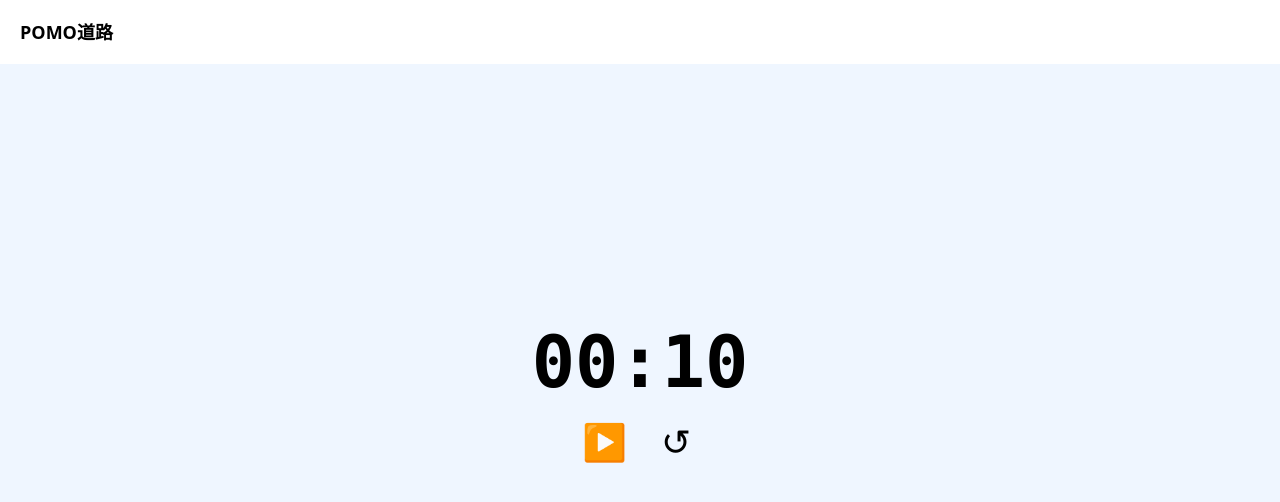
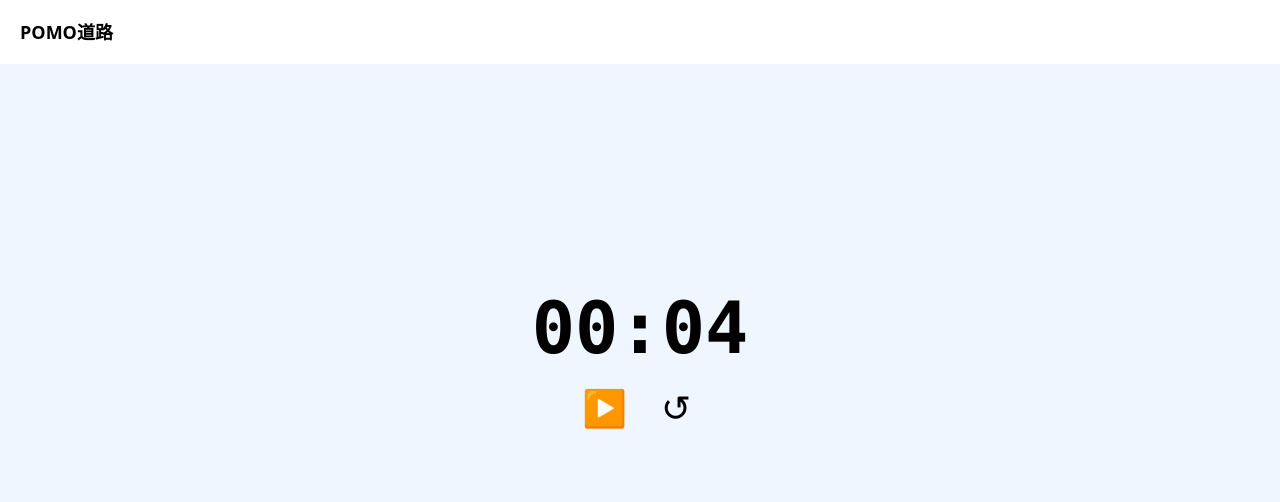
Before and after one commit to bigdragon0610/pomodoro-sanpo, a React (Create React App) app: page / in a window 1280 px wide. Shown: the top 502 px of the page. Built offline with nearby package versions, Linux system fonts and the light colour scheme.

Commit message:
タイマーが止まらないバグを修正

```diff
--- a/src/App.tsx
+++ b/src/App.tsx
@@ -1,6 +1,6 @@
-import { useEffect, useRef, useState } from 'react'
+import { useCallback, useEffect, useRef, useState } from 'react'
 
-const POMODORO_TIME = 10
+const POMODORO_TIME = 4
 const MAX_DISTANCE = 50
 
 const calculateDistance = (
@@ -48,56 +48,53 @@ const formatTime = (time: number) => {
 
 function App() {
   const positionRef = useRef<GeolocationPosition | null>(null)
+  const distanceRef = useRef(0)
   const [distance, setDistance] = useState(0)
   const [isWalking, setIsWalking] = useState(false)
+  const intervalRef = useRef<NodeJS.Timeout>()
+
   const [isRunning, setIsRunning] = useState(false)
   const timerRef = useRef<NodeJS.Timeout | null>(null)
+  const secondsRef = useRef(POMODORO_TIME)
   const [seconds, setSeconds] = useState(POMODORO_TIME)
 
-  const countDown = () => {
-    if (seconds === 1) {
+  const stopTimer = useCallback(() => {
+    setIsRunning(false)
+    if (timerRef.current) {
+      clearInterval(timerRef.current)
+    }
+  }, [])
+
+  const countDown = useCallback(() => {
+    if (secondsRef.current <= 0) {
       setSeconds(0)
       stopTimer()
       setIsRunning(false)
       setIsWalking(true)
       return
     }
-    setSeconds((prev) => prev - 1)
-  }
+    secondsRef.current -= 1
+    setSeconds(secondsRef.current)
+  }, [stopTimer])
 
-  const startTimer = () => {
+  const startTimer = useCallback(() => {
+    distanceRef.current = 0
+    setDistance(0)
     setIsWalking(false)
     setIsRunning(true)
     timerRef.current = setInterval(countDown, 1000)
-  }
+  }, [countDown])
 
-  const stopTimer = () => {
+  const resetTimer = useCallback(() => {
     setIsRunning(false)
-    if (timerRef.current) {
-      clearInterval(timerRef.current)
-    }
-  }
-
-  const resetTimer = () => {
-    setIsRunning(false)
+    secondsRef.current = POMODORO_TIME
     setSeconds(POMODORO_TIME)
     if (timerRef.current) {
       clearInterval(timerRef.current)
     }
-  }
+  }, [])
 
-  useEffect(() => {
-    if (!isWalking) {
-      return
-    }
-    const updateDistance = () => {
-      if (distance >= MAX_DISTANCE) {
-        alert('散歩お疲れ様です！')
-        setIsWalking(false)
-        setDistance(0)
-        setSeconds(POMODORO_TIME)
-        return
-      }
+  const updateDistance = useCallback(() => {
     navigator.geolocation.getCurrentPosition((newPosition) => {
       if (positionRef.current) {
         const dif = Math.floor(
@@ -106,35 +103,42 @@ function App() {
             newPosition.coords.latitude,
             positionRef.current.coords.longitude,
             newPosition.coords.longitude
-            )
+          ) + 10
         )
         if (dif >= 10) {
-            setDistance((prev) => {
-              if (prev + dif >= MAX_DISTANCE) {
-                return MAX_DISTANCE
+          distanceRef.current += dif
+          if (distanceRef.current >= MAX_DISTANCE) {
+            distanceRef.current = MAX_DISTANCE
           }
-              return prev + dif
-            })
+          setDistance(distanceRef.current)
         }
       }
       positionRef.current = newPosition
-        console.log(positionRef.current)
     })
+  }, [])
+
+  useEffect(() => {
+    if (distance === MAX_DISTANCE) {
+      clearInterval(intervalRef.current)
+      setIsWalking(false)
+      resetTimer()
+      return
     }
-    const interval = setInterval(updateDistance, 5000)
+  }, [resetTimer, distance])
 
-    return () => {
-      clearInterval(interval)
+  useEffect(() => {
+    if (!isWalking) {
+      return
     }
-  }, [distance, isWalking])
+    intervalRef.current = setInterval(updateDistance, 3000)
+  }, [isWalking, updateDistance])
 
   return (
     <div className="bg-blue-50 w-full h-[100dvh]">
       <header className="h-16 bg-white flex items-center px-5">
         <h1 className="font-bold text-lg">POMO道路</h1>
       </header>
-      <main>
-        <section className="absolute top-1/2 left-1/2 -translate-x-1/2 -translate-y-1/2">
+      <main className="absolute top-1/2 left-1/2 -translate-x-1/2 -translate-y-1/2">
         <div
           className={
             'flex flex-col items-center ' +
@@ -164,9 +168,8 @@ function App() {
         </div>
         <div
           className={
-              isWalking
-                ? 'absolute left-1/2 -translate-x-1/2 mt-5 w-full h-12 bg-white border-2 border-blue-500'
-                : 'hidden'
+            'mt-5 w-full h-12 bg-white border-2 border-blue-500 ' +
+            (!isWalking && distance === 0 ? 'invisible' : '')
           }
         >
           <div
@@ -178,7 +181,6 @@ function App() {
             <span>{MAX_DISTANCE}m</span>
           </p>
         </div>
-        </section>
       </main>
     </div>
   )
```
Lines whose indentation alone changed are shown as unchanged.
